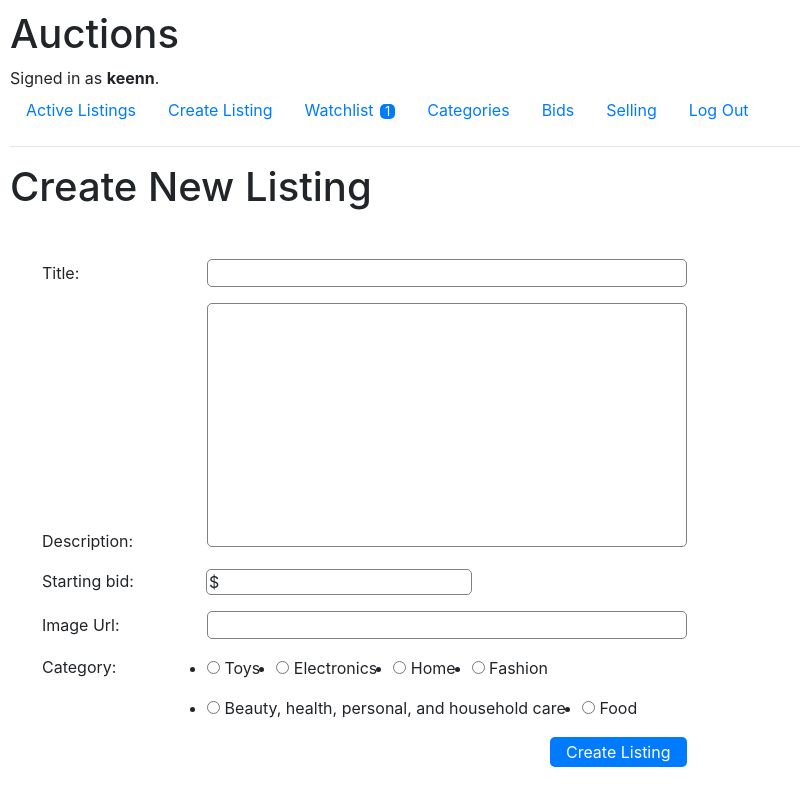
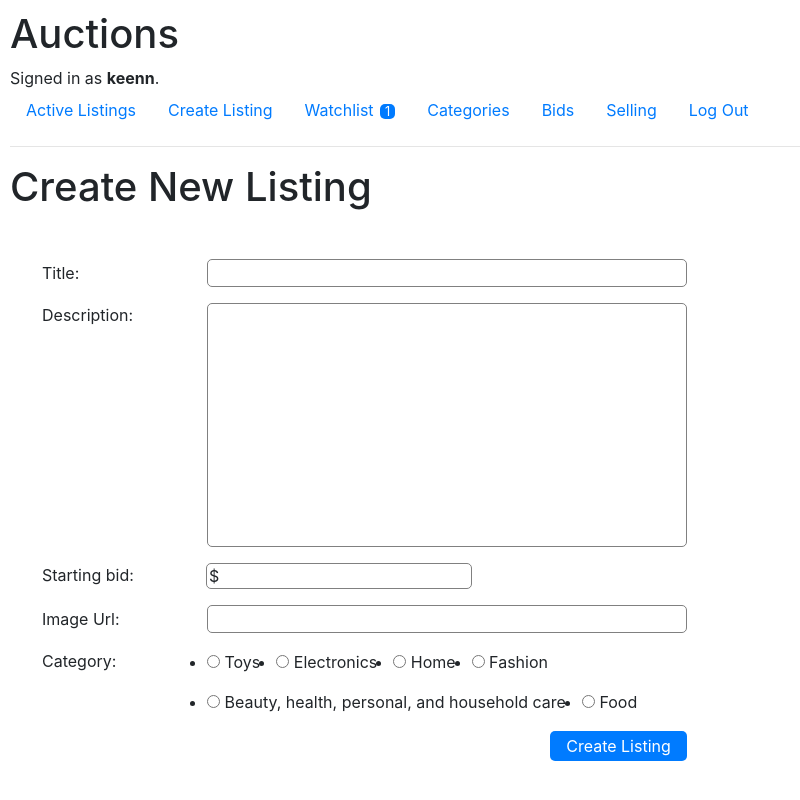
Before and after one commit to keenntot2/auction-cs50w, a Django app: page /new in a window 1280 px wide. Shown: the whole page, without its empty margins (0-800 px from the left). Run offline with Django 3.2, Linux system fonts and the light colour scheme; a user stored in the database is signed in; data comes from the database, SQL or seed files in the repository; both versions use the stored data as it was after the commit; some libraries are stand-ins or nearby versions.

Commit message:
create new listing style: field alignment

```diff
--- a/auctions/static/auctions/styles.css
+++ b/auctions/static/auctions/styles.css
@@ -273,8 +273,17 @@ body {
     width: max-content;
 }
 
+.newDescription {
+    display: inline-flex;
+}
+
 .newDiv label {
     width: 10rem;
+}
+
+.newDescription div {
+    /* border: solid blue; */
+    margin-right: .3rem;
 }
 
 .newDiv * {
--- a/auctions/templates/auctions/new.html
+++ b/auctions/templates/auctions/new.html
@@ -14,7 +14,7 @@
                 {{ form.title }}
             </div>
             <div class="newDescription">
-                {{ form.description.label_tag }}
+                <div>{{ form.description.label_tag }}</div>
                 {{ form.description }}
             </div>
             <div class="newStartingBid">
```
Also changed, not shown: db.sqlite3.
